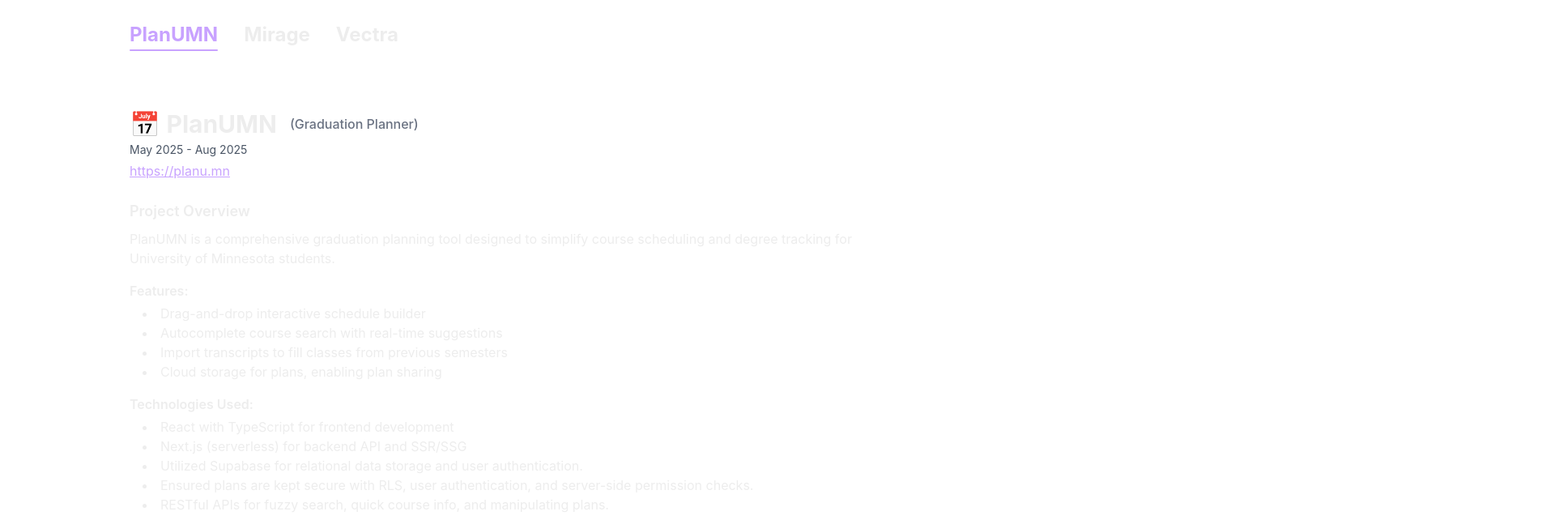
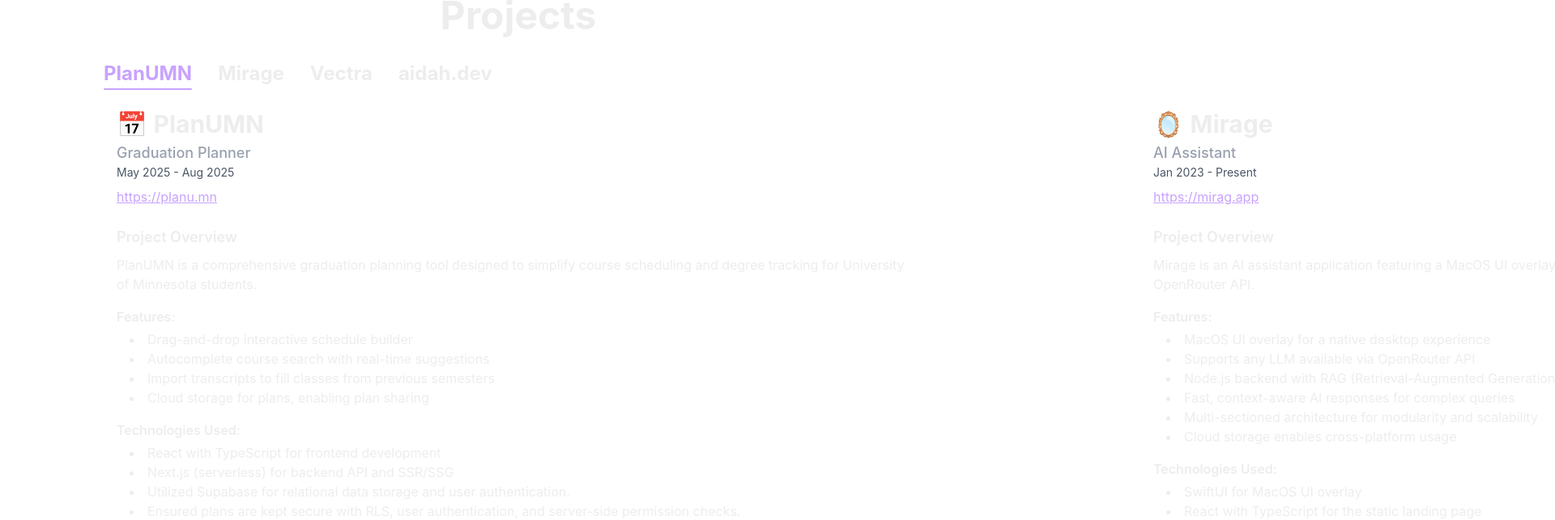
Before and after one commit to hadiahmad06/aidah.dev, a Next.js app: page / in a window 1280 px wide. Shown: the part 965-1607 px from the top of the page at 81% size, 1920 px wide, since content can reach past the window. Built offline with nearby package versions, Linux system fonts and the light colour scheme.

Commit message:
[4o] animated projects, fixed margin issue, margin and padding is localized to each section now

```diff
--- a/src/app/page.tsx
+++ b/src/app/page.tsx
@@ -22,7 +22,7 @@
   }, []);
 
   return (
-    <div className="bg-background text-foreground min-h-screen font-sans px-8 py-12 sm:px-20 sm:py-24 flex flex-col">
+    <div className="bg-background text-foreground min-h-screen font-sans flex flex-col">
       {/* Hero Section */}
       <Hero />
       {/* Resume Section */}
--- a/src/components/AboutMe.tsx
+++ b/src/components/AboutMe.tsx
@@ -1,6 +1,7 @@
 export default function AboutMe() {
   return (
-    <section className="text-white py-24 px-8 flex flex-col gap-4 max-w-5xl mx-auto">
+    <section className="text-white py-24 px-32 flex flex-col gap-4 full-w mx-auto">
+      <h1 className="text-5xl font-bold text-center">About Me</h1>
       <h2 className="text-3xl font-bold text-start">Purpose</h2>
       <div className="flex items-center gap-4 text-gray-300 text-lg">
         <span>👋</span>
--- a/src/components/Hero/Hero.tsx
+++ b/src/components/Hero/Hero.tsx
@@ -23,7 +23,7 @@
   const scale = Math.max(0.3, 1 - scrollY / 1000);
 
   return (
-    <section className="flex flex-col md:flex-row items-center justify-center min-h-screen bg-background px-8 gap-12 md:gap-20">
+    <section className="flex flex-col md:flex-row items-center justify-center min-h-screen bg-background px-32 mt-16 gap-12">
       {/* Left Column */}
       <div
         className="flex flex-col items-start gap-4 md:flex-1 font-mono"
--- a/src/components/Projects.tsx
+++ b/src/components/Projects.tsx
@@ -106,6 +106,7 @@
     endDate: "Present",
     body: (
       <div>
+
         <h3 className="font-semibold text-lg mb-2">Project Overview</h3>
         <p>
           A cross-platform workout tracker and planner designed to help users log and track long-term strength training progress efficiently.
@@ -132,6 +133,36 @@
       </div>
     ),
     link: "https://github.com/hadiahmad06/vectra", // Optional: Add if there is a demo or repo
+  },
+  {
+    title: "aidah.dev",
+    alias: "This Website",
+    type: "Personal Project",
+    emoji: "🌐",
+    startDate: "Sep 2025",
+    endDate: "Present",
+    body: (
+      <div>
+        <h3 className="font-semibold text-lg mb-2">Project Overview</h3>
+        <p>
+          This website serves as my personal portfolio, designed to showcase my projects, experience, and interests in a clean and interactive way.
+        </p>
+        <h4 className="font-semibold mt-4 mb-1">Features:</h4>
+        <ul className="list-disc list-inside ml-4">
+          <li>Fully responsive design for desktop and mobile</li>
+          <li>Interactive project section with smooth animations</li>
+          <li>Custom cursor-reactive gradient effects</li>
+          <li>Minimalist design centered on readability and accessibility</li>
+        </ul>
+        <h4 className="font-semibold mt-4 mb-1">Technologies Used:</h4>
+        <ul className="list-disc list-inside ml-4">
+          <li>Next.js with React and TypeScript</li>
+          <li>Tailwind CSS for styling</li>
+          <li>Deployed on Vercel for fast global hosting</li>
+        </ul>
+      </div>
+    ),
+    link: "https://aidah.dev",
   }
 ];
 
@@ -139,8 +170,9 @@
   const [currentIndex, setCurrentIndex] = useState(0);
 
   return (
-    <section className="flex flex-col items-start gap-12 py-24 px-8 max-w-5xl mx-auto">
-      <header className="flex space-x-8 mb-6">
+    <section className="flex-shrink-0 flex-col items-start gap-12 py-24 w-full">
+      <h1 className="text-5xl font-bold text-center mb-8">Projects</h1>
+      <header className="flex space-x-8 mb-6 px-32">
         {projects.map((project, index) => (
           <button
             key={project.title}
@@ -178,43 +210,58 @@
           }
         `}
       </style>
-      <div className="flex-1">
+      {/* <div className="w-full"> */}
+        <div
+          className="flex transition-transform duration-500"
+          style={{
+            transform: `translateX(-${currentIndex / projects.length * 100}%)`,
+            width: `${projects.length * 100}%`,
+            transitionTimingFunction: "cubic-bezier(0.25, 0.1, 0.2, 1.2)"
+          }}
+        >
+          {projects.map((project) => (
+            <div
+              key={project.title}
+              className="px-36"
+              style={{
+                width: `${1/projects.length * 100}%`
+              }}
+            >
               <div className="mb-4">
                 <h2 className="text-3xl font-bold flex items-center gap-2 mb-1">
-            {projects[currentIndex].emoji && (
-              <span className="text-3xl">{projects[currentIndex].emoji}</span>
+                  {project.emoji && <span className="text-3xl">{project.emoji}</span>}
+                  <span>{project.title}</span>
+                </h2>
+                {project.alias && (
+                    <div className="text-lg text-gray-400 font-medium mt-1">{project.alias}</div>
                 )}
-            <span>{projects[currentIndex].title}</span>
-            {projects[currentIndex].alias && (
-              <span className="ml-2 text-base text-gray-500 font-medium">({projects[currentIndex].alias})</span>
-            )}
-          </h2>
-          {(projects[currentIndex].startDate || projects[currentIndex].endDate) && (
-            <div className="text-sm text-gray-600 mb-1">
-              {projects[currentIndex].startDate}
-              {projects[currentIndex].endDate
-                ? ` - ${projects[currentIndex].endDate}`
-                : ""}
+                {(project.startDate || project.endDate) && (
+                  <div className="text-sm text-gray-600 mb-2">
+                    {project.startDate}
+                    {project.endDate ? ` - ${project.endDate}` : ""}
                   </div>
                 )}
-          {projects[currentIndex].description && (
-            <p className="text-lg text-gray-700 mb-2">{projects[currentIndex].description}</p>
+                {project.description && (
+                  <p className="text-lg text-gray-700 mb-2">{project.description}</p>
                 )}
-          {projects[currentIndex].link && (
+                {project.link && (
                   <a
-              href={projects[currentIndex].link}
+                    href={project.link}
                     className="inline-block text-accent underline mb-2"
                     target="_blank"
                     rel="noopener noreferrer"
                   >
-              {projects[currentIndex].link}
+                    {project.link}
                   </a>
                 )}
               </div>
-        {projects[currentIndex].body && (
-          <div className="prose max-w-none">{projects[currentIndex].body}</div>
+              {project.body && (
+                <div className="max-w-none">{project.body}</div>
               )}
             </div>
+          ))}
+        </div>
+      {/* </div> */}
     </section>
   );
 }
```
Lines whose indentation alone changed are shown as unchanged.
